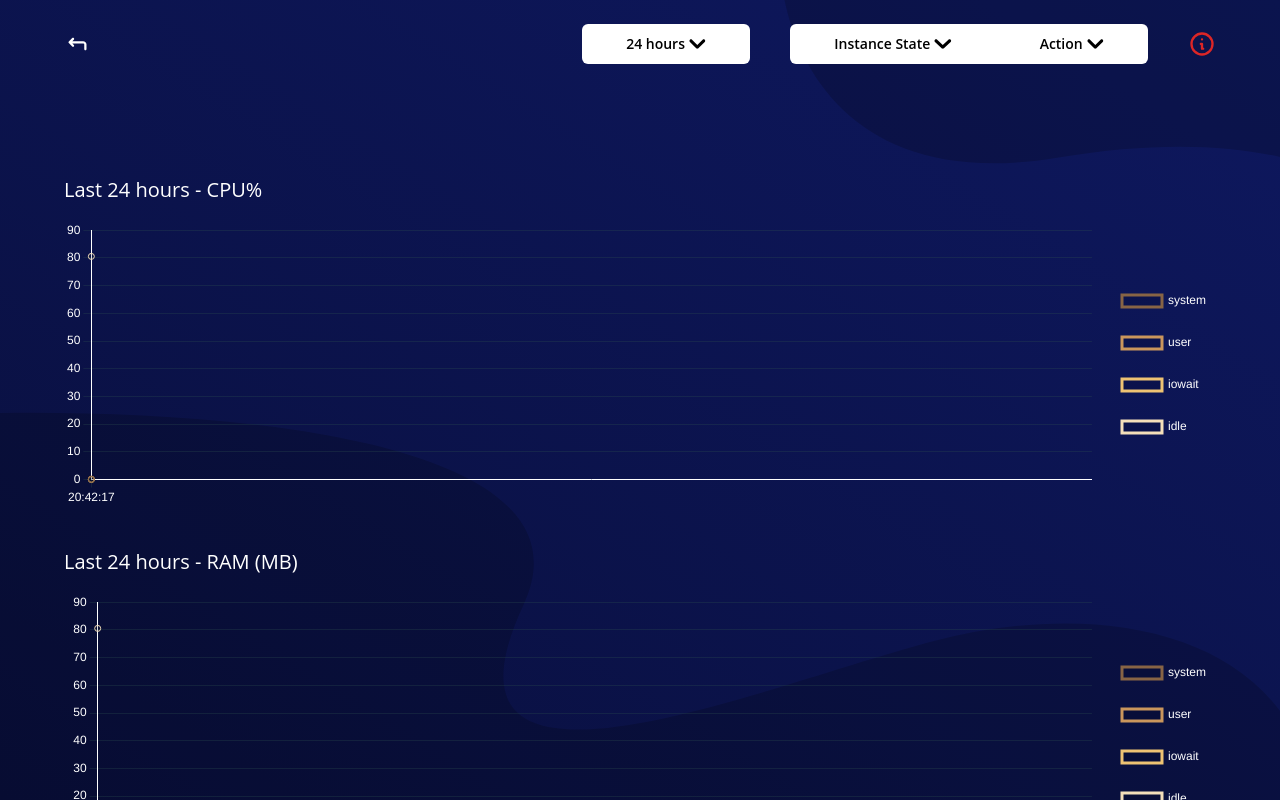
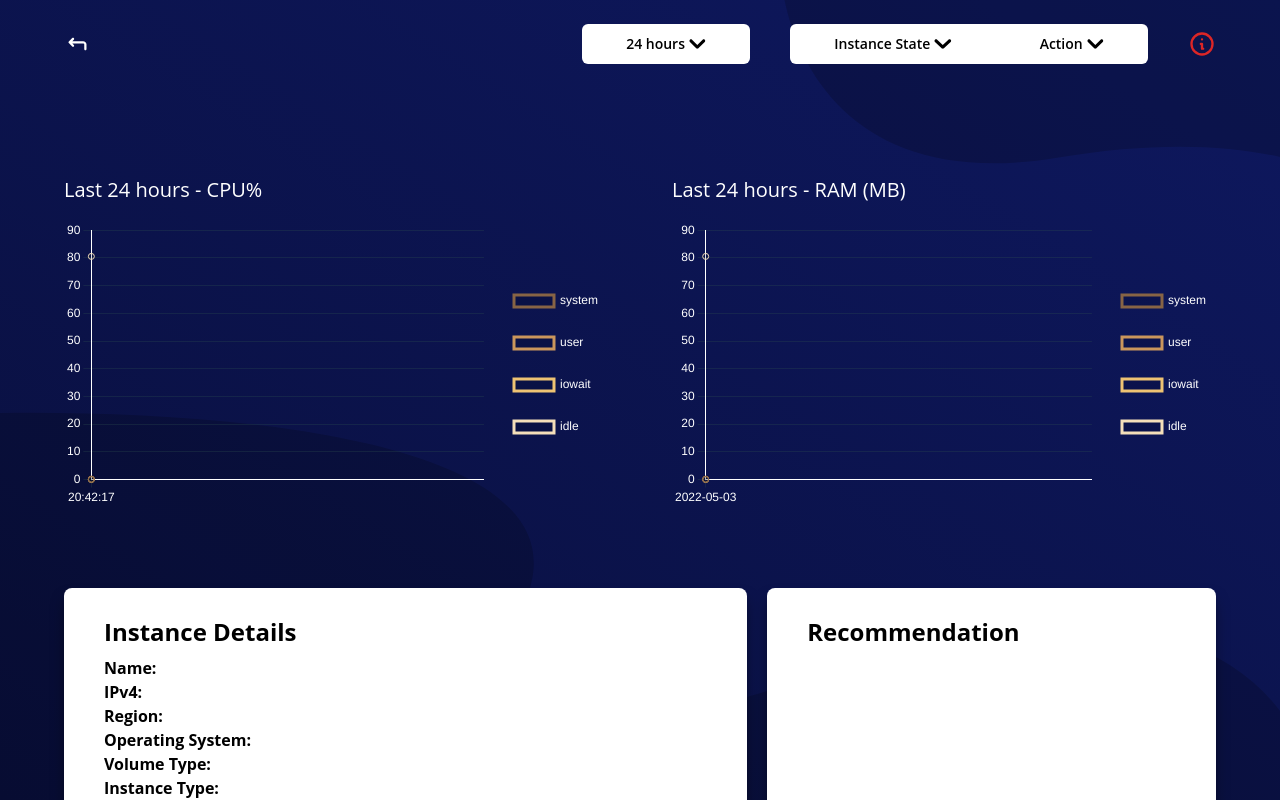
Before and after one commit to The-Varieties/ciso-front-end, a React (Create React App) app: page /data-vis-page in a window 1280 px wide. Built offline with nearby package versions, Linux system fonts and the light colour scheme.

Commit message:
past record: put visualization side by side

```diff
--- a/src/pages/dataVisPage/index.jsx
+++ b/src/pages/dataVisPage/index.jsx
@@ -192,13 +192,13 @@ function DataVisPage(props) {
                 dataVisTimeList = {dataVisTimeList}
             />
 
-            <div className="block mt-28">
-                <div className="w-full mt-14">
+            <div className="grid grid-cols-2 gap-16 mt-28 w-full">
+                <div className="w-full">
                     <h2 className="text-white text-xl font-medium mb-4">Last {checked} - CPU%</h2>
                     <div className="h-72">{vis_24}</div>
                 </div>
 
-                <div className="w-full mt-10">
+                <div className="w-full">
                     <h2 className="text-white text-xl font-medium mb-4">Last {checked} - RAM (MB)</h2>
                     <div className="h-72">{vis_7d}</div>
                 </div>
```
